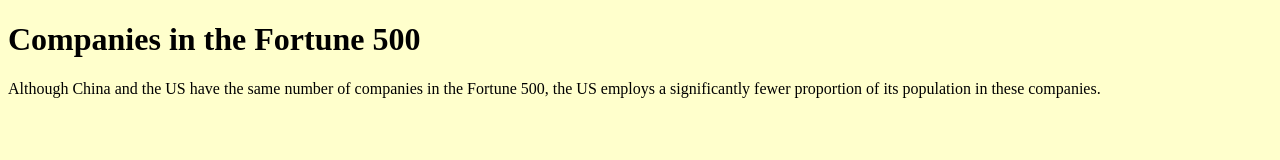
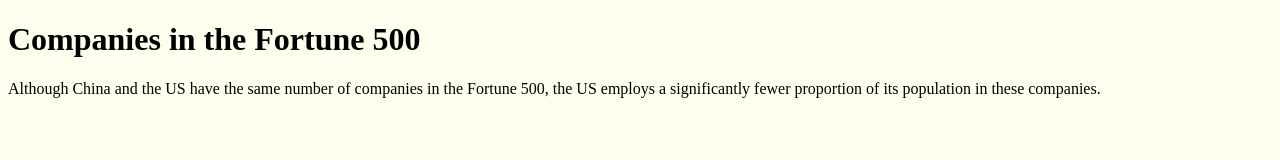
Before and after one commit to Victor-utf/FIT3179-Visualisation-2, a plain HTML site: page index.html in a window 1280 px wide. Drawn offline with Linux system fonts and the light colour scheme; a script that the page names is missing.

Commit message:
Update style.css

```diff
--- a/css/style.css
+++ b/css/style.css
@@ -1,3 +1,3 @@
 body {
-  background-color: #ffffcc
+  background-color: #ffffee
 }
```
